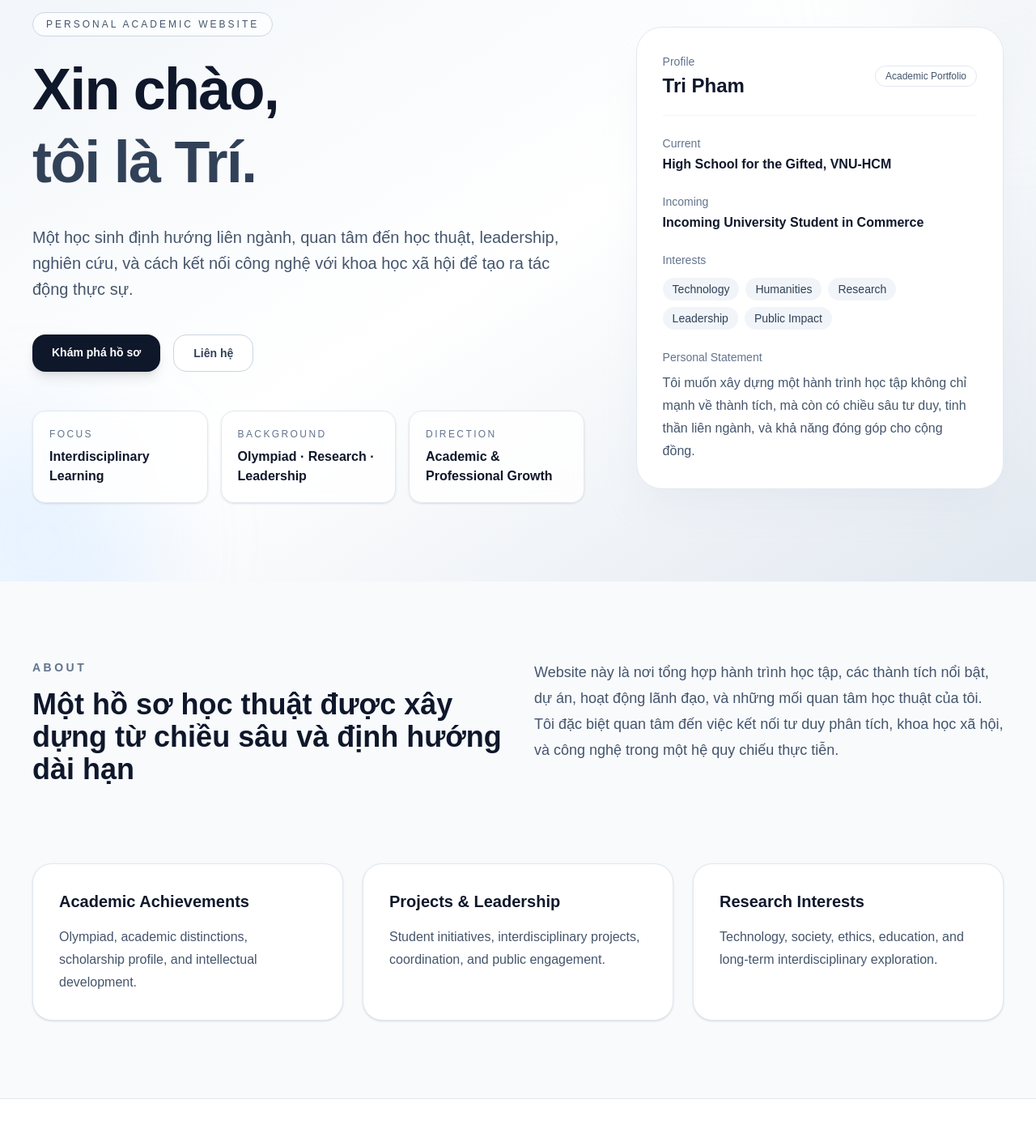
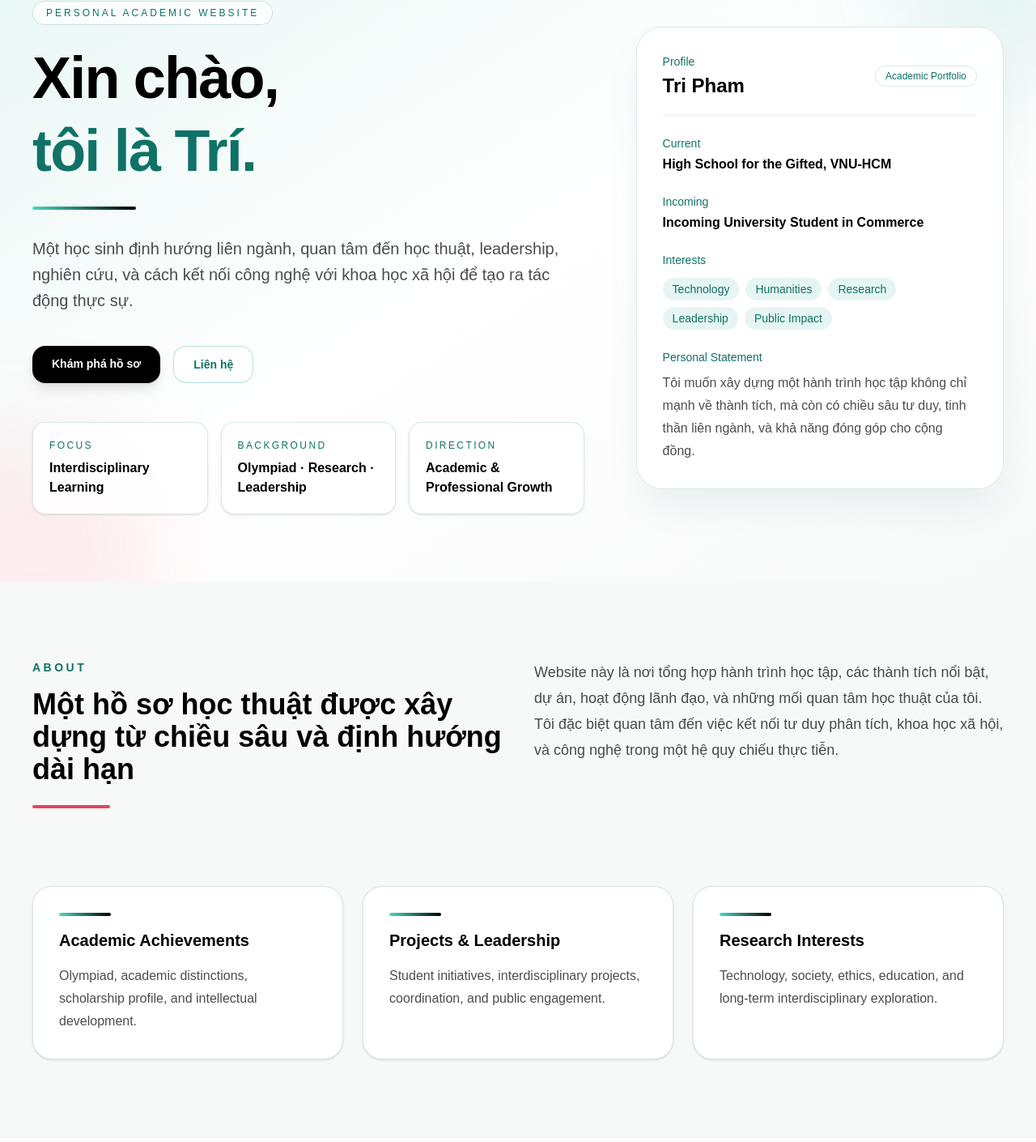
Before and after one commit to pqptri/phamtri-site, a Next.js app: page / in a window 1280 px wide. Shown: the part 82-1492 px from the top of the page at 81% size. Built offline with nearby package versions, Linux system fonts and the light colour scheme.

Commit message:
update homepage

```diff
--- a/app/page.tsx
+++ b/app/page.tsx
@@ -1,24 +1,64 @@
 export default function Home() {
+  const interests = [
+    "Technology",
+    "Humanities",
+    "Research",
+    "Leadership",
+    "Public Impact",
+  ];
+
+  const cards = [
+    {
+      label: "Focus",
+      title: "Interdisciplinary Learning",
+    },
+    {
+      label: "Background",
+      title: "Olympiad · Research · Leadership",
+    },
+    {
+      label: "Direction",
+      title: "Academic & Professional Growth",
+    },
+  ];
+
+  const sections = [
+    {
+      title: "Academic Achievements",
+      text: "Olympiad, academic distinctions, scholarship profile, and intellectual development.",
+    },
+    {
+      title: "Projects & Leadership",
+      text: "Student initiatives, interdisciplinary projects, coordination, and public engagement.",
+    },
+    {
+      title: "Research Interests",
+      text: "Technology, society, ethics, education, and long-term interdisciplinary exploration.",
+    },
+  ];
+
   return (
-    <main className="min-h-screen bg-[#f8fafc] text-slate-900">
+    <main className="min-h-screen bg-[#f7f8f8] text-black">
       <section className="relative overflow-hidden">
-        <div className="absolute inset-0 bg-gradient-to-br from-slate-100 via-white to-slate-200" />
-        <div className="absolute -top-24 -right-24 h-72 w-72 rounded-full bg-slate-300/20 blur-3xl" />
-        <div className="absolute -bottom-24 -left-24 h-72 w-72 rounded-full bg-blue-300/20 blur-3xl" />
+        <div className="absolute inset-0 bg-gradient-to-br from-[#e8f7f4] via-white to-[#f7f8f8]" />
+        <div className="absolute -top-24 -right-24 h-72 w-72 rounded-full bg-[#0e9b8c]/10 blur-3xl" />
+        <div className="absolute -bottom-24 -left-24 h-72 w-72 rounded-full bg-[#e5465f]/10 blur-3xl" />
 
         <div className="relative mx-auto flex min-h-screen max-w-7xl items-center px-6 py-20 md:px-10">
           <div className="grid items-center gap-16 lg:grid-cols-[1.2fr_0.8fr]">
             <div>
-              <p className="mb-5 inline-block rounded-full border border-slate-300 bg-white/70 px-4 py-1.5 text-xs font-medium uppercase tracking-[0.25em] text-slate-600 backdrop-blur">
+              <p className="mb-5 inline-block rounded-full border border-[#107267]/20 bg-white/75 px-4 py-1.5 text-xs font-medium uppercase tracking-[0.25em] text-[#107267] backdrop-blur">
                 Personal Academic Website
               </p>
 
               <h1 className="max-w-4xl text-5xl font-bold leading-tight tracking-tight md:text-7xl">
                 Xin chào,
-                <span className="block text-slate-700">tôi là Trí.</span>
+                <span className="block text-[#107267]">tôi là Trí.</span>
               </h1>
 
-              <p className="mt-8 max-w-2xl text-lg leading-8 text-slate-600 md:text-xl">
+              <div className="mt-6 h-1 w-32 rounded-full bg-[linear-gradient(90deg,#4adac0,#000000)]" />
+
+              <p className="mt-8 max-w-2xl text-lg leading-8 text-black/70 md:text-xl">
                 Một học sinh định hướng liên ngành, quan tâm đến học thuật,
                 leadership, nghiên cứu, và cách kết nối công nghệ với khoa học
                 xã hội để tạo ra tác động thực sự.
@@ -27,88 +67,67 @@ export default function Home() {
               <div className="mt-10 flex flex-wrap gap-4">
                 <a
                   href="#about"
-                  className="rounded-2xl bg-slate-900 px-6 py-3 text-sm font-semibold text-white shadow-lg transition hover:-translate-y-0.5 hover:bg-slate-800"
+                  className="rounded-2xl bg-black px-6 py-3 text-sm font-semibold text-white shadow-lg shadow-black/10 transition hover:-translate-y-0.5 hover:bg-[#107267]"
                 >
                   Khám phá hồ sơ
                 </a>
                 <a
                   href="#contact"
-                  className="rounded-2xl border border-slate-300 bg-white px-6 py-3 text-sm font-semibold text-slate-700 transition hover:-translate-y-0.5 hover:border-slate-400 hover:bg-slate-50"
+                  className="rounded-2xl border border-[#0e9b8c]/30 bg-white px-6 py-3 text-sm font-semibold text-[#107267] transition hover:-translate-y-0.5 hover:border-[#0e9b8c] hover:bg-[#0e9b8c]/5"
                 >
                   Liên hệ
                 </a>
               </div>
 
               <div className="mt-12 grid gap-4 sm:grid-cols-3">
-                <div className="rounded-2xl border border-slate-200 bg-white/80 p-5 shadow-sm backdrop-blur">
-                  <p className="text-xs uppercase tracking-[0.2em] text-slate-500">
-                    Focus
-                  </p>
-                  <p className="mt-2 text-base font-semibold">
-                    Interdisciplinary Learning
-                  </p>
-                </div>
-
-                <div className="rounded-2xl border border-slate-200 bg-white/80 p-5 shadow-sm backdrop-blur">
-                  <p className="text-xs uppercase tracking-[0.2em] text-slate-500">
-                    Background
-                  </p>
-                  <p className="mt-2 text-base font-semibold">
-                    Olympiad · Research · Leadership
-                  </p>
-                </div>
-
-                <div className="rounded-2xl border border-slate-200 bg-white/80 p-5 shadow-sm backdrop-blur">
-                  <p className="text-xs uppercase tracking-[0.2em] text-slate-500">
-                    Direction
-                  </p>
-                  <p className="mt-2 text-base font-semibold">
-                    Academic & Professional Growth
-                  </p>
-                </div>
+                {cards.map((card) => (
+                  <div
+                    key={card.label}
+                    className="rounded-2xl border border-[#107267]/15 bg-white/85 p-5 shadow-sm backdrop-blur transition hover:-translate-y-1 hover:shadow-md"
+                  >
+                    <p className="text-xs uppercase tracking-[0.2em] text-[#107267]">
+                      {card.label}
+                    </p>
+                    <p className="mt-2 text-base font-semibold">{card.title}</p>
+                  </div>
+                ))}
               </div>
             </div>
 
             <div className="relative">
-              <div className="rounded-[2rem] border border-slate-200 bg-white p-8 shadow-2xl shadow-slate-300/30">
-                <div className="flex items-center justify-between border-b border-slate-100 pb-5">
+              <div className="rounded-[2rem] border border-[#107267]/15 bg-white/90 p-8 shadow-2xl shadow-[#107267]/10">
+                <div className="flex items-center justify-between border-b border-[#107267]/10 pb-5">
                   <div>
-                    <p className="text-sm text-slate-500">Profile</p>
+                    <p className="text-sm text-[#107267]">Profile</p>
                     <h2 className="mt-1 text-2xl font-bold">Tri Pham</h2>
                   </div>
-                  <div className="rounded-full border border-slate-200 px-3 py-1 text-xs font-medium text-slate-600">
+                  <div className="rounded-full border border-[#107267]/15 px-3 py-1 text-xs font-medium text-[#107267]">
                     Academic Portfolio
                   </div>
                 </div>
 
                 <div className="space-y-6 pt-6">
                   <div>
-                    <p className="text-sm text-slate-500">Current</p>
+                    <p className="text-sm text-[#107267]">Current</p>
                     <p className="mt-1 text-base font-semibold">
                       High School for the Gifted, VNU-HCM
                     </p>
                   </div>
 
                   <div>
-                    <p className="text-sm text-slate-500">Incoming</p>
+                    <p className="text-sm text-[#107267]">Incoming</p>
                     <p className="mt-1 text-base font-semibold">
                       Incoming University Student in Commerce
                     </p>
                   </div>
 
                   <div>
-                    <p className="text-sm text-slate-500">Interests</p>
+                    <p className="text-sm text-[#107267]">Interests</p>
                     <div className="mt-3 flex flex-wrap gap-2">
-                      {[
-                        "Technology",
-                        "Humanities",
-                        "Research",
-                        "Leadership",
-                        "Public Impact",
-                      ].map((item) => (
+                      {interests.map((item) => (
                         <span
                           key={item}
-                          className="rounded-full bg-slate-100 px-3 py-1 text-sm text-slate-700"
+                          className="rounded-full bg-[#0e9b8c]/10 px-3 py-1 text-sm text-[#107267]"
                         >
                           {item}
                         </span>
@@ -117,8 +136,8 @@ export default function Home() {
                   </div>
 
                   <div>
-                    <p className="text-sm text-slate-500">Personal Statement</p>
-                    <p className="mt-2 leading-7 text-slate-600">
+                    <p className="text-sm text-[#107267]">Personal Statement</p>
+                    <p className="mt-2 leading-7 text-black/70">
                       Tôi muốn xây dựng một hành trình học tập không chỉ mạnh về
                       thành tích, mà còn có chiều sâu tư duy, tinh thần liên
                       ngành, và khả năng đóng góp cho cộng đồng.
@@ -134,15 +153,16 @@ export default function Home() {
       <section id="about" className="mx-auto max-w-7xl px-6 py-24 md:px-10">
         <div className="grid gap-10 lg:grid-cols-2">
           <div>
-            <p className="text-sm font-semibold uppercase tracking-[0.25em] text-slate-500">
+            <p className="text-sm font-semibold uppercase tracking-[0.25em] text-[#107267]">
               About
             </p>
             <h2 className="mt-4 text-3xl font-bold md:text-4xl">
               Một hồ sơ học thuật được xây dựng từ chiều sâu và định hướng dài hạn
             </h2>
+            <div className="mt-6 h-1 w-24 rounded-full bg-[#e5465f]" />
           </div>
           <div>
-            <p className="text-lg leading-8 text-slate-600">
+            <p className="text-lg leading-8 text-black/70">
               Website này là nơi tổng hợp hành trình học tập, các thành tích nổi
               bật, dự án, hoạt động lãnh đạo, và những mối quan tâm học thuật của
               tôi. Tôi đặc biệt quan tâm đến việc kết nối tư duy phân tích, khoa
@@ -154,50 +174,38 @@ export default function Home() {
 
       <section className="mx-auto max-w-7xl px-6 pb-24 md:px-10">
         <div className="grid gap-6 md:grid-cols-3">
-          {[
-            {
-              title: "Academic Achievements",
-              text: "Olympiad, academic distinctions, scholarship profile, and intellectual development.",
-            },
-            {
-              title: "Projects & Leadership",
-              text: "Student initiatives, interdisciplinary projects, coordination, and public engagement.",
-            },
-            {
-              title: "Research Interests",
-              text: "Technology, society, ethics, education, and long-term interdisciplinary exploration.",
-            },
-          ].map((card) => (
+          {sections.map((section) => (
             <div
-              key={card.title}
-              className="rounded-3xl border border-slate-200 bg-white p-8 shadow-sm transition hover:-translate-y-1 hover:shadow-md"
+              key={section.title}
+              className="rounded-3xl border border-[#107267]/15 bg-white p-8 shadow-sm transition hover:-translate-y-1 hover:shadow-md"
             >
-              <h3 className="text-xl font-semibold">{card.title}</h3>
-              <p className="mt-4 leading-7 text-slate-600">{card.text}</p>
+              <div className="mb-4 h-1 w-16 rounded-full bg-[linear-gradient(90deg,#4adac0,#000000)]" />
+              <h3 className="text-xl font-semibold">{section.title}</h3>
+              <p className="mt-4 leading-7 text-black/70">{section.text}</p>
             </div>
           ))}
         </div>
       </section>
 
-      <section id="contact" className="border-t border-slate-200 bg-white">
+      <section id="contact" className="border-t border-[#107267]/10 bg-white">
         <div className="mx-auto max-w-7xl px-6 py-12 md:px-10">
           <div className="flex flex-col gap-4 md:flex-row md:items-center md:justify-between">
             <div>
               <h3 className="text-2xl font-bold">Let’s connect</h3>
-              <p className="mt-2 text-slate-600">
+              <p className="mt-2 text-black/70">
                 Kết nối để trao đổi về học thuật, dự án, hoặc các cơ hội hợp tác.
               </p>
             </div>
             <div className="flex gap-3">
               <a
                 href="#"
-                className="rounded-2xl border border-slate-300 px-5 py-3 text-sm font-medium text-slate-700 transition hover:bg-slate-50"
+                className="rounded-2xl border border-[#0e9b8c]/30 px-5 py-3 text-sm font-medium text-[#107267] transition hover:bg-[#0e9b8c]/5"
               >
                 LinkedIn
               </a>
               <a
                 href="#"
-                className="rounded-2xl bg-slate-900 px-5 py-3 text-sm font-medium text-white transition hover:bg-slate-800"
+                className="rounded-2xl bg-black px-5 py-3 text-sm font-medium text-white transition hover:bg-[#107267]"
               >
                 Email
               </a>
```
